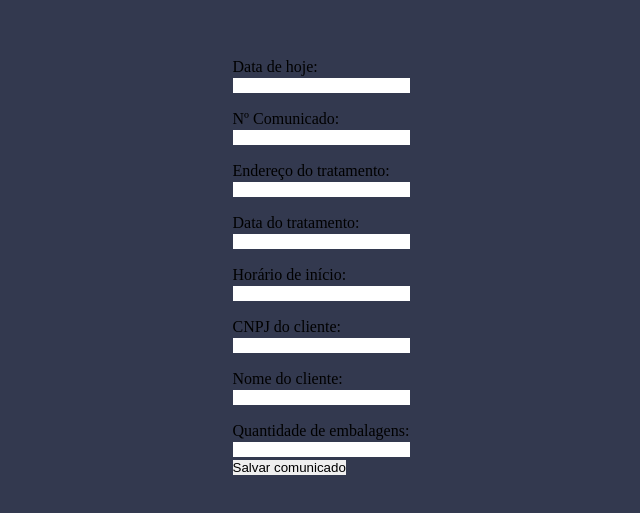
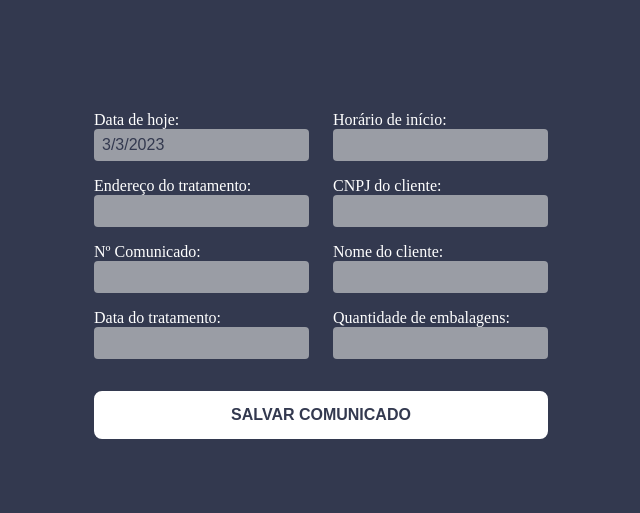
Before and after one commit to christovanqueiroz/Gerador-de-comunicados, a plain HTML site: page index.html in a window 1280 px wide. Shown: the part 133-646 px from the top of the page, without its empty margins (319-959 px from the left). Drawn offline with Linux system fonts and the light colour scheme.

Commit message:
modified:   index.html 	modified:   script.js 	modified:   style.css

```diff
--- a/index.html
+++ b/index.html
@@ -12,9 +12,15 @@
 <body>
     <main>
         <section class="info">
+            <article>
                 <div class="data-hoje"> <!-- Ja vem digitado com a data de hoje -->
                     <legend>Data de hoje:</legend>
                     <input type="text" name="hoje" id="hoje">
+                </div>
+
+                <div class="endereco"> <!-- Lista de acordo com os cadastrados -->
+                    <legend>Endereço do tratamento:</legend>
+                    <input type="text" name="endereço" id="endereço">
                 </div>
 
                 <div class="numero-comunicado">
@@ -22,16 +28,13 @@
                     <input type="number" name="comunicado" id="comunicado">
                 </div>
 
-            <div class="endereco"> <!-- Lista de acordo com os cadastrados -->
-                <legend>Endereço do tratamento:</legend>
-                <input type="text" name="endereço" id="endereço">
-            </div>
-
                 <div class="data-tratamento"> <!-- Ja vem digitado com a data de amanhã -->
                     <legend>Data do tratamento:</legend>
                     <input type="text" name="tratamento" id="tratamento">
                 </div>
+            </article>
 
+            <article>
                 <div class="hora-tratamento">
                     <legend>Horário de início:</legend>
                     <input type="text" name="hora" id="hora">
@@ -51,6 +54,8 @@
                     <legend>Quantidade de embalagens:</legend>
                     <input type="text" name="quantidade" id="quantidade">
                 </div>
+            </article>
+
         </section>
 
         <section class="submit">
--- a/script.js
+++ b/script.js
@@ -0,0 +1,8 @@
+const dataDeHoje = document.getElementById('hoje');
+const date = new Date();
+
+let dia = date.getDate();
+let mês = date.getMonth();
+let ano = date.getFullYear();
+
+dataDeHoje.value = `${dia}/${mês+1}/${ano}`
--- a/style.css
+++ b/style.css
@@ -2,13 +2,23 @@
     margin: 0;
     padding: 0;
     box-sizing: border-box;
+    color: #FFF;
 }
 
 input,
 button {
     outline: none;
     border: none;
-    background-color: none;
+    background-color: #9a9da5;
+    color: #33394F;
+    border-radius: 4px;
+    height: 32px;
+    font-size: 1em;
+    padding-left: .5em;
+}
+
+input:focus {
+    background-color: #FFF;
 }
 
 body {
@@ -23,10 +33,30 @@ body {
 main {
     display: flex;
     flex-direction: column;
+    gap: 1em;
 }
 
 .info {
     display: flex;
-    flex-direction: column;
-    gap: 1em;
+    gap: 1.5em;
 }
+
+.info article div {
+    margin: 1em 0;
+}
+
+.submit div button {
+    width: 100%;
+    height: 48px;
+    border-radius: 8px;
+    padding-left: 0;
+    cursor: pointer;
+    border: 2px solid #FFF;
+    text-transform: uppercase;
+    font-weight: 700;
+    background-color: #fff;
+}
+
+.submit div button:active {
+    background-color: #9a9da5;
+}
```
Lines whose indentation alone changed are shown as unchanged.
